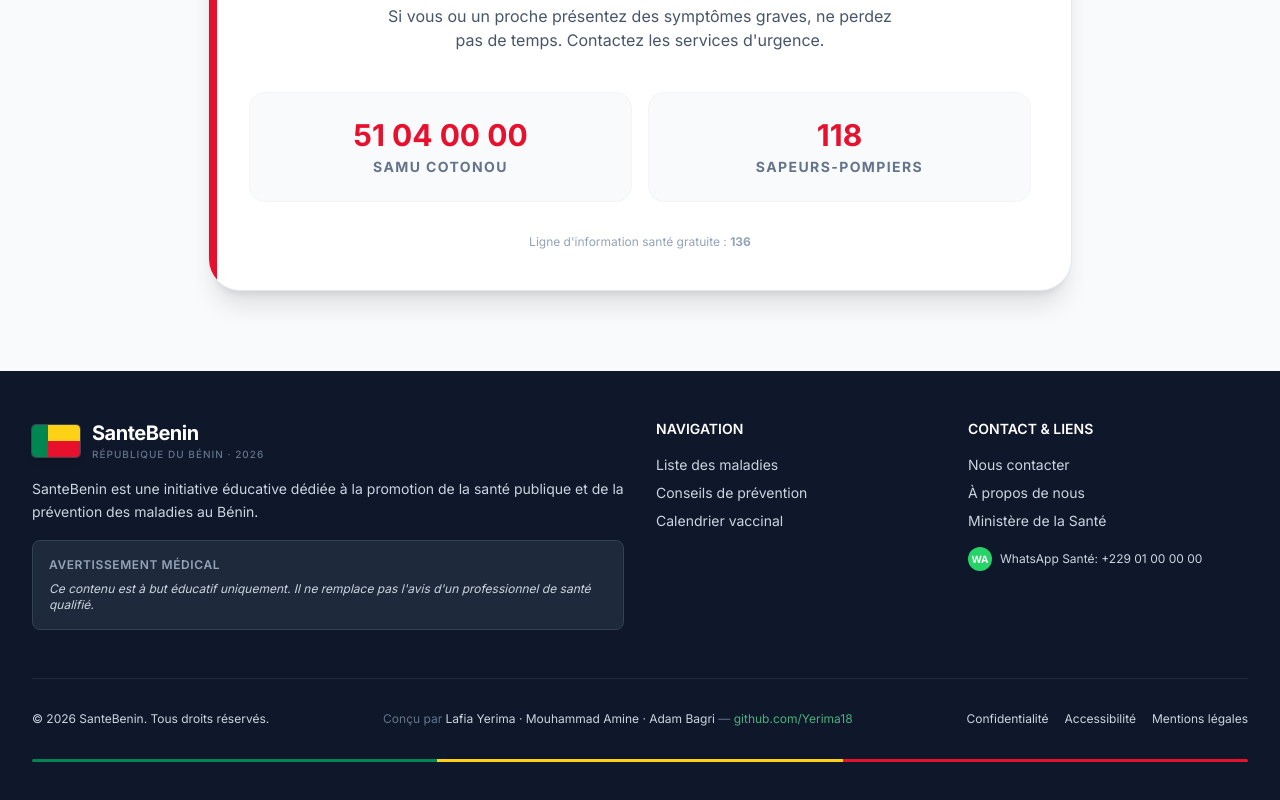
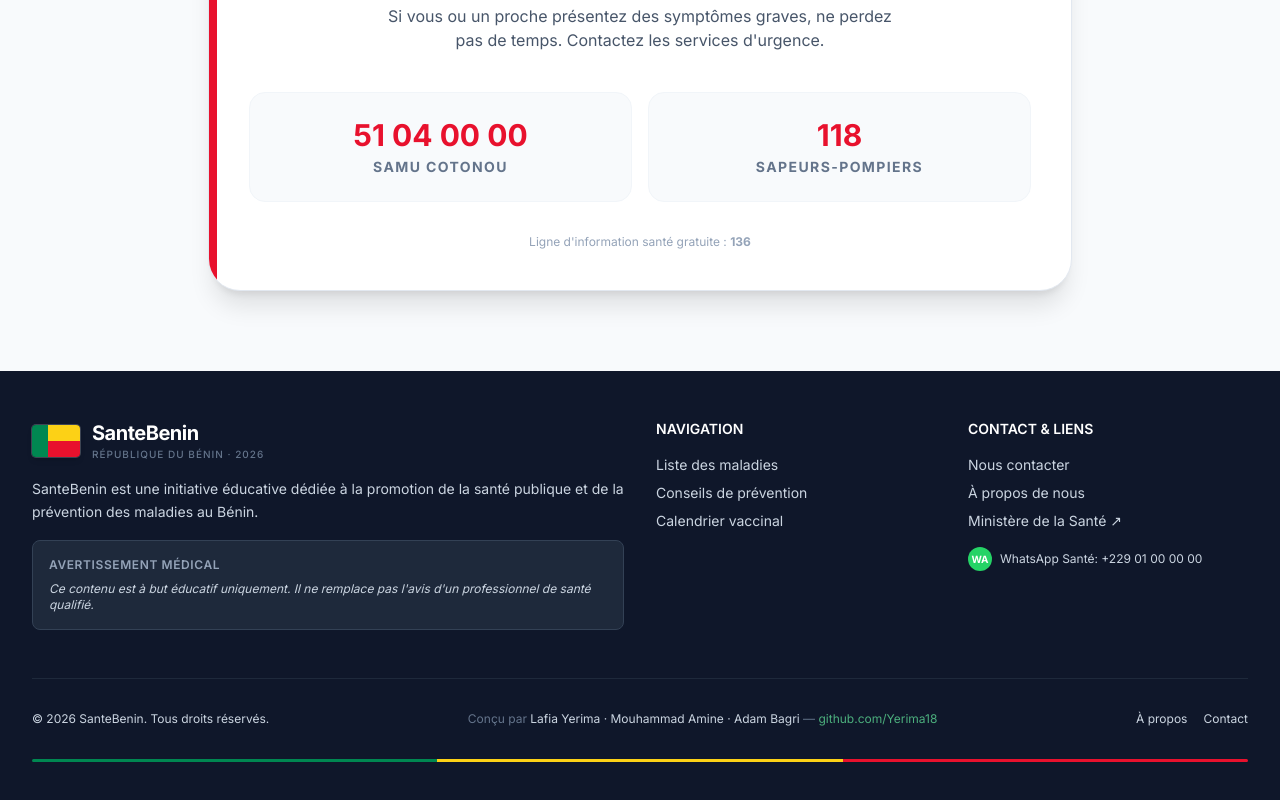
Before and after one commit to Yerima18/SanteBenin, a React (Vite) app: page /#/ in a window 1280 px wide. Shown: the part 2126-2926 px from the top of the page. Built offline with nearby package versions, Linux system fonts and the light colour scheme; no server answers.

Commit message:
Fix dead footer links — add real Ministère URL, replace placeholder legal links

```diff
--- a/components/Layout.tsx
+++ b/components/Layout.tsx
@@ -171,7 +171,7 @@ const Layout: React.FC<{ children: React.ReactNode }> = ({ children }) => {
               <ul className="space-y-2 text-sm">
                 <li><Link to="/contact" className="hover:text-[#4CAF7D] transition-colors">Nous contacter</Link></li>
                 <li><Link to="/a-propos" className="hover:text-[#4CAF7D] transition-colors">À propos de nous</Link></li>
-                <li><a href="#" className="hover:text-[#4CAF7D] transition-colors">Ministère de la Santé</a></li>
+                <li><a href="https://www.sante.gouv.bj" target="_blank" rel="noopener noreferrer" className="hover:text-[#4CAF7D] transition-colors">Ministère de la Santé ↗</a></li>
                 <li className="flex items-center space-x-2 pt-2">
                   <div className="w-6 h-6 bg-[#25D366] rounded-full flex items-center justify-center text-white text-[10px] font-bold">WA</div>
                   <span className="text-xs">WhatsApp Santé: +229 01 00 00 00</span>
@@ -195,9 +195,8 @@ const Layout: React.FC<{ children: React.ReactNode }> = ({ children }) => {
               </a>
             </p>
             <div className="flex space-x-4">
-              <a href="#" className="hover:text-white">Confidentialité</a>
-              <a href="#" className="hover:text-white">Accessibilité</a>
-              <a href="#" className="hover:text-white">Mentions légales</a>
+              <Link to="/a-propos" className="hover:text-white">À propos</Link>
+              <Link to="/contact" className="hover:text-white">Contact</Link>
             </div>
           </div>
 
```
